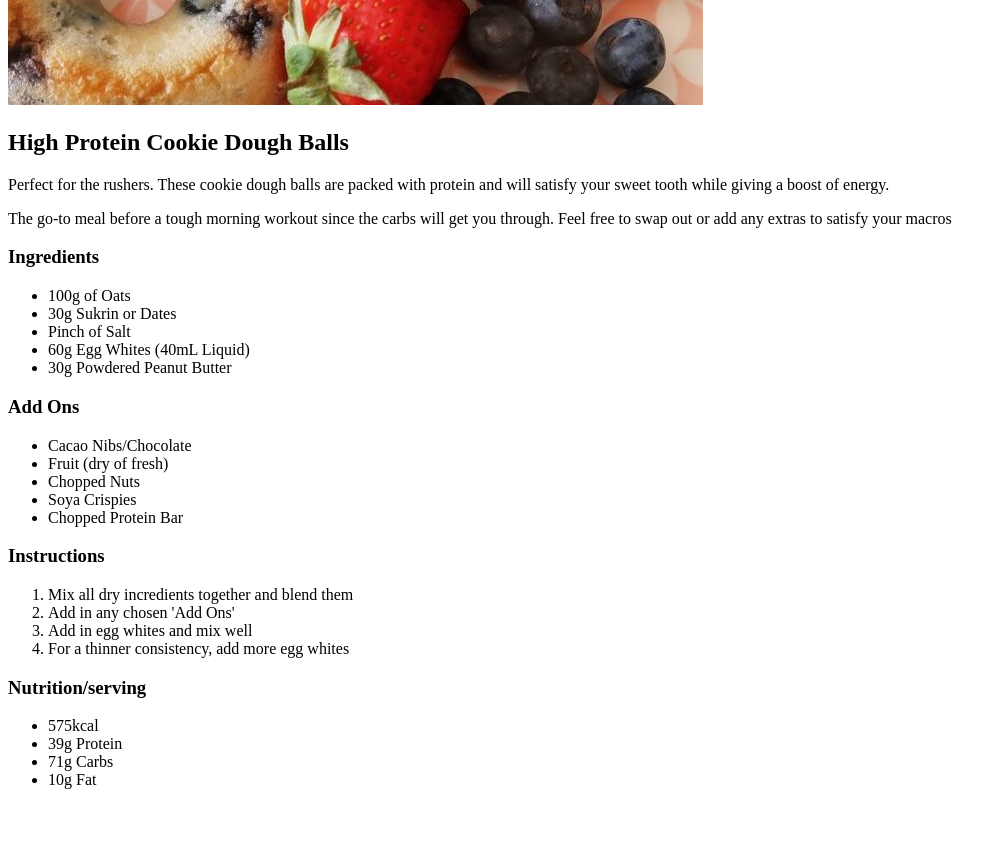
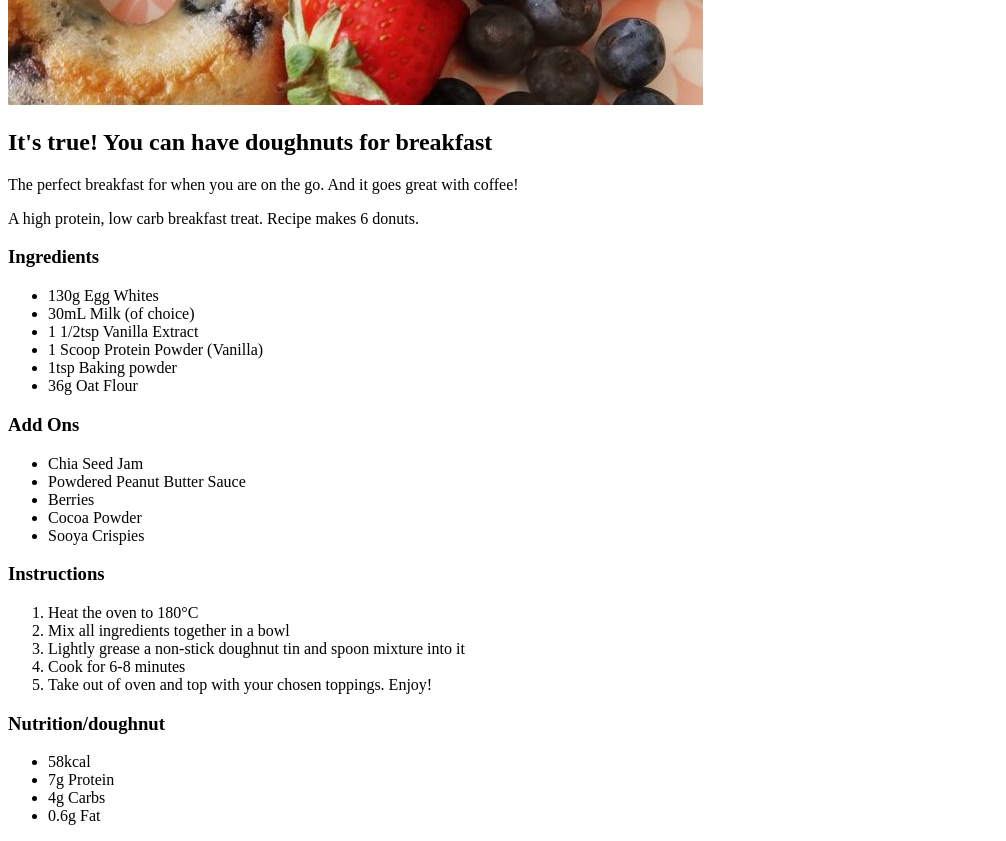
Before and after one commit to joyce-sun/odin-recipes, a plain HTML site: page recipes/breakfast-doughnuts.html in a window 1280 px wide. Shown: the part 460-1301 px from the top of the page, without its empty margins (0-1006 px from the left). Before the commit the page ends 1265 px from the top, so only its background shows below. Drawn offline with Linux system fonts and the light colour scheme.

Commit message:
Populate breakfast dougnut file with recipe information

```diff
--- a/recipes/breakfast-doughnuts.html
+++ b/recipes/breakfast-doughnuts.html
@@ -7,49 +7,49 @@
     </head>
 
     <body>
-        <h1>Breakfast Doughnutsh</h1>
+        <h1>Breakfast Doughnuts</h1>
         <img src="./images/breakfast-doughnuts.jpg" alt="Breakfast Doughnuts with Fruits">
 
-        <h2>High Protein Cookie Dough Balls</h2>
+        <h2>It's true! You can have doughnuts for breakfast</h2>
 
-        <p>Perfect for the rushers. These cookie dough balls are packed with protein and will
-            satisfy your sweet tooth while giving a boost of energy. </p>
+        <p>The perfect breakfast for when you are on the go. And it goes great with coffee!</p>
 
-        <p>The go-to meal before a tough morning workout since the carbs will get you through.
-            Feel free to swap out or add any extras to satisfy your macros</p>
+        <p>A high protein, low carb breakfast treat. Recipe makes 6 donuts.</p>
 
         <h3>Ingredients</h3>
         <ul>
-            <li>100g of Oats</li>
-            <li>30g Sukrin or Dates</li>
-            <li>Pinch of Salt</li>
-            <li>60g Egg Whites (40mL Liquid)</li>
-            <li>30g Powdered Peanut Butter</li>
+            <li>130g Egg Whites</li>
+            <li>30mL Milk (of choice)</li>
+            <li>1 1/2tsp Vanilla Extract</li>
+            <li>1 Scoop Protein Powder (Vanilla)</li>
+            <li>1tsp Baking powder</li>
+            <li>36g Oat Flour</li>
         </ul>
 
         <h3>Add Ons</h3>
         <ul>
-            <li>Cacao Nibs/Chocolate</li>
-            <li>Fruit (dry of fresh)</li>
-            <li>Chopped Nuts</li>
-            <li>Soya Crispies</li>
-            <li>Chopped Protein Bar</li>
+            <li>Chia Seed Jam</li>
+            <li>Powdered Peanut Butter Sauce</li>
+            <li>Berries</li>
+            <li>Cocoa Powder</li>
+            <li>Sooya Crispies</li>
         </ul>
 
         <h3>Instructions</h3>
         <ol>
-            <li>Mix all dry incredients together and blend them</li>
-            <li>Add in any chosen 'Add Ons'</li>
-            <li>Add in egg whites and mix well</li>
-            <li>For a thinner consistency, add more egg whites</li>
+            <li>Heat the oven to 180°C</li>
+            <li>Mix all ingredients together in a bowl</li>
+            <li>Lightly grease a non-stick doughnut tin and spoon mixture into it</li>
+            <li>Cook for 6-8 minutes</li>
+            <li>Take out of oven and top with your chosen toppings. Enjoy!</li>
         </ol>
 
-        <h3>Nutrition/serving</h3>
+        <h3>Nutrition/doughnut</h3>
         <ul>
-            <li>575kcal</li>
-            <li>39g Protein</li>
-            <li>71g Carbs</li>
-            <li>10g Fat</li>
+            <li>58kcal</li>
+            <li>7g Protein</li>
+            <li>4g Carbs</li>
+            <li>0.6g Fat</li>
         </ul>
 
     </body>
```
